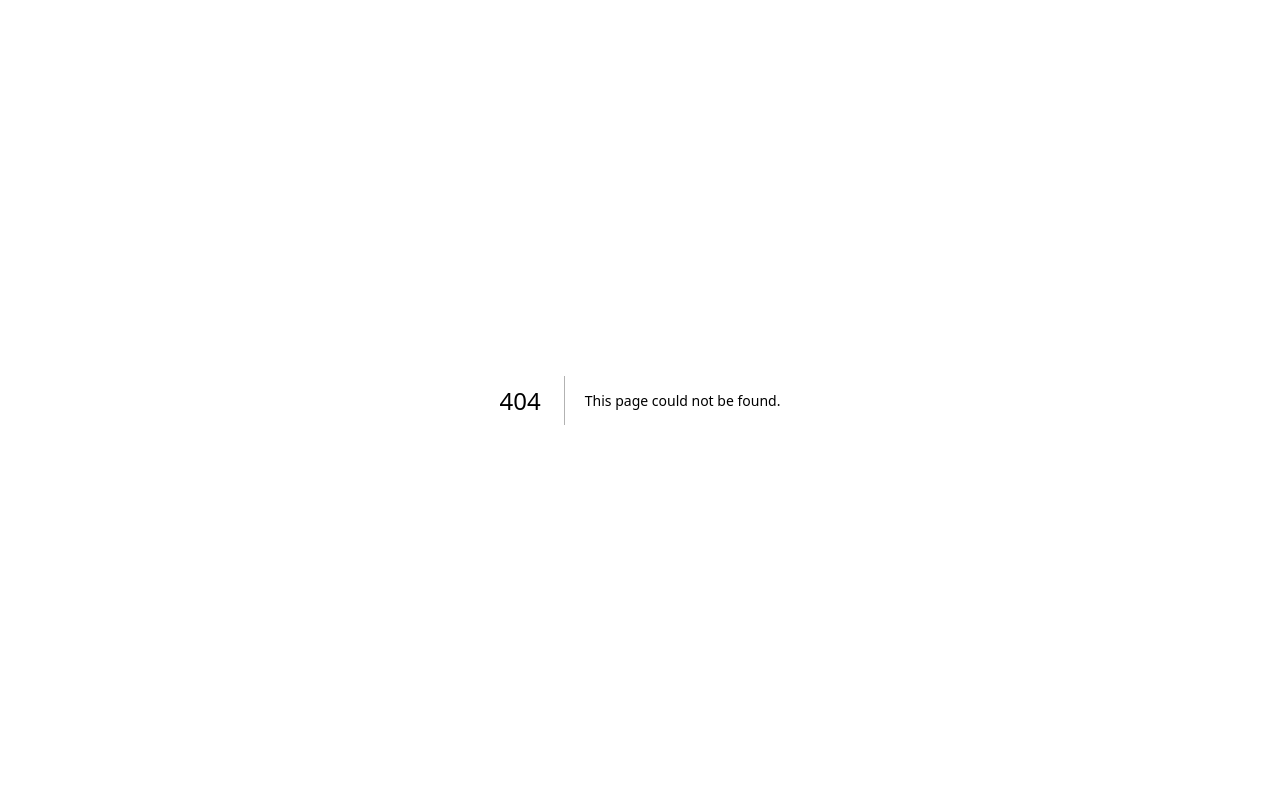
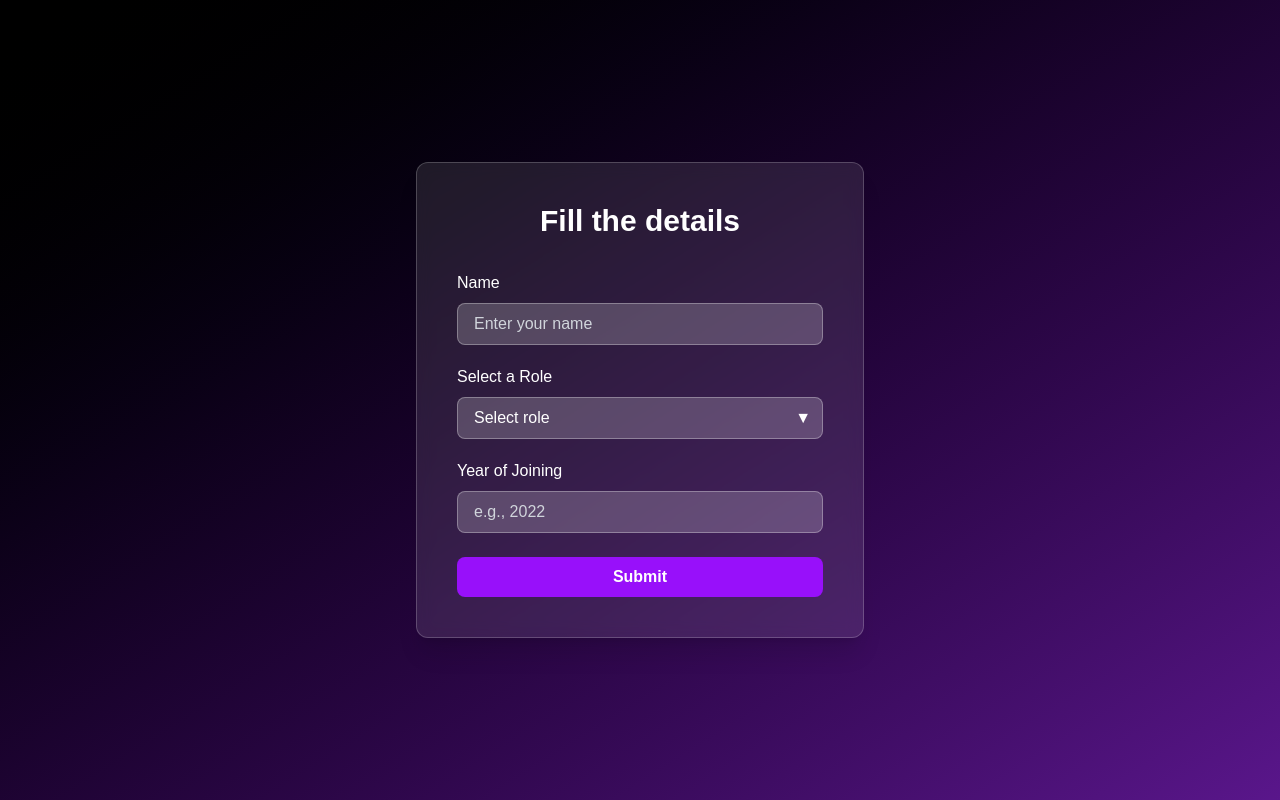
Before and after one commit to manish-107/CollegeCAT, a Next.js app in the folder frontend/: page /details in a window 1280 px wide. Before the commit this address had no page. Built offline with nearby package versions, Linux system fonts and the light colour scheme.

Commit message:
Adding lectures details requesting page

```diff
--- /dev/null
+++ b/frontend/app/details/page.tsx
@@ -0,0 +1,58 @@
+import Head from 'next/head'
+
+export default function Home() {
+  return (
+    <div className="min-h-screen flex items-center justify-center bg-gradient-to-br from-black  to-purple-900 px-4">
+      <Head>
+        <title>Fill the Details</title>
+      </Head>
+
+      <div className="backdrop-blur-sm bg-white/10 border border-white/20 rounded-xl shadow-xl p-10 w-full max-w-md">
+        <h1 className="text-3xl font-semibold text-white mb-8 text-center">Fill the details</h1>
+
+        {/* Name Input */}
+        <div className="mb-5">
+          <label className="block text-white font-medium mb-2">Name</label>
+          <input
+            type="text"
+            placeholder="Enter your name"
+            className="w-full bg-white/20 text-white placeholder-gray-300 border border-white/30 px-4 py-2 rounded-lg focus:outline-none focus:ring-2 focus:ring-purple-400"
+          />
+        </div>
+
+        {/* Role Selection */}
+        <div className="mb-5">
+          <label className="block text-white font-medium mb-2">Select a Role</label>
+          <div className="relative">
+            <select
+              className="appearance-none w-full bg-white/20 text-white border border-white/30 px-4 py-2 rounded-lg focus:outline-none focus:ring-2 focus:ring-purple-400"
+            >
+              <option className="text-black">Select role</option>
+              <option className="text-black">Student</option>
+              <option className="text-black">Teacher</option>
+              <option className="text-black">Admin</option>
+            </select>
+            <div className="absolute right-3 top-1/2 transform -translate-y-1/2 text-white pointer-events-none">
+              ▼
+            </div>
+          </div>
+        </div>
+
+        {/* Year of Joining */}
+        <div className="mb-6">
+          <label className="block text-white font-medium mb-2">Year of Joining</label>
+          <input
+            type="number"
+            placeholder="e.g., 2022"
+            className="w-full bg-white/20 text-white placeholder-gray-300 border border-white/30 px-4 py-2 rounded-lg focus:outline-none focus:ring-2 focus:ring-purple-400"
+          />
+        </div>
+
+        {/* Submit Button */}
+        <button className="w-full bg-purple-600 hover:bg-purple-700 transition text-white font-semibold py-2 rounded-lg">
+          Submit
+        </button>
+      </div>
+    </div>
+  )
+}
--- a/frontend/app/page.tsx
+++ b/frontend/app/page.tsx
@@ -8,7 +8,7 @@ export default function Home() {
   };
 
   return (
-    <main className="flex items-center justify-center min-h-screen bg-black text-white px-4">
+    <main className="flex items-center justify-center min-h-screen bg-gradient-to-br from-black  to-purple-900 text-white px-4">
       <div className="text-center space-y-6">
         <h1 className="text-4xl font-bold leading-snug">
           <span className="text-purple-500">Simplify </span>
```
Also changed, not shown: 1 other file (tests, documents, lock files or other folders).
